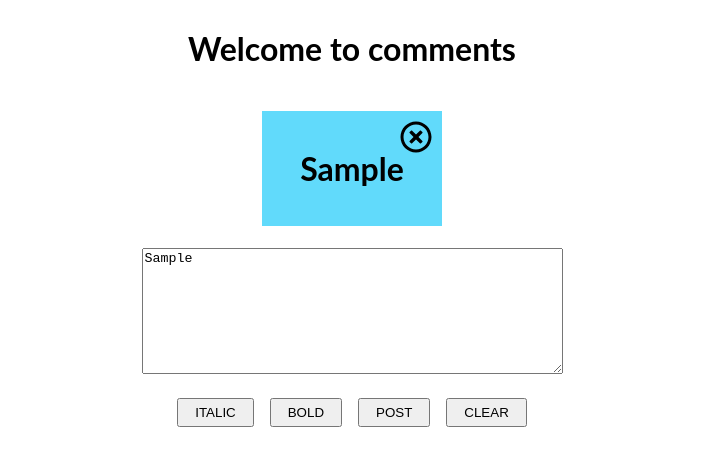
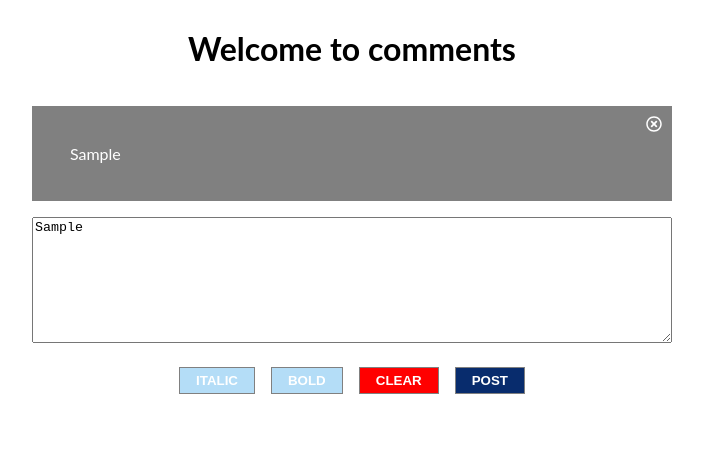
Before and after one commit to LAVIRASTOGI/InterviewQuest24April2022, a React (Create React App) app in the folder react/my_app/: page / in a window 1280 px wide. Both pictures are taken after typing "Sample" into the empty fields and a click on the button "POST". Shown: the top 466 px of the page, without its empty margins (288-991 px from the left). Built offline with nearby package versions, Linux system fonts and the light colour scheme.

Commit message:
Interview question

```diff
--- a/react/my_app/src/App.css
+++ b/react/my_app/src/App.css
@@ -46,8 +46,10 @@
   align-items: center;
 }
 .header{
-  background-color: #61dafb;
+  background-color: #808080;
+  color: #ffff;
   padding: 3%;
+   width:  40rem;
   position: relative;
 }
 .header span{
@@ -55,15 +57,22 @@
   top: 10px;
   right: 10px
 }
+.textAreaStyle{
+  width:  40rem;
+  overflow-wrap: break-word;
+}
 .buttons{
 display: flex;
 margin-top: 1rem;
-
-
+width:  40rem;
+justify-content: center;
 }
 .buttonstyle{
   margin: 0.5rem;
   padding: 5px 1rem;
+  color: #ffff;
+  font-weight: bold;
+  border: 1px solid gray;
 }
 .boldVal{
   font-weight: bold;
@@ -71,3 +80,12 @@ margin-top: 1rem;
 .italicVal{
   font-style: italic;
 }
+.buttonstyle1{
+  background-color: #b4ddf7;
+}
+.buttonstyle4{
+  background-color: red;
+}
+.buttonstyle3{
+  background-color: #082c6d;
+}
--- a/react/my_app/src/AppInterview1.js
+++ b/react/my_app/src/AppInterview1.js
@@ -25,30 +25,30 @@ const AppInterview1 = () => {
     }
 
     const addClassNamehandler=()=>{
-        let classnamesVal=''
+        let classnamesVal='textAreaStyle'
         if(italicHandler&&boldHandler){
-            classnamesVal ='boldVal italicVal'
+            classnamesVal ='textAreaStyle boldVal italicVal'
         }else  if(boldHandler){
-            classnamesVal ='boldVal'
+            classnamesVal ='textAreaStyle boldVal'
         } else if(italicHandler){
-            classnamesVal ='italicVal'
+            classnamesVal ='textAreaStyle italicVal'
         }else{
-            classnamesVal=''
+            classnamesVal='textAreaStyle'
         }
         return classnamesVal
     }
 
     return (<div className='container'>
         <h1>Welcome to comments</h1>
-        {hidePost?'':<h1 className='header'>{postval}<span onClick={hideHandler}><FaRegTimesCircle /></span></h1>}
+        {hidePost?'':<p className='header'>{postval}<span onClick={hideHandler}><FaRegTimesCircle /></span></p>}
 
         <textarea placeholder='Enter text' value={textVal} cols="50" rows="8"  className={addClassNamehandler()}
         onChange={(e) => setTextVal(e.target.value)}></textarea>
         <div className='buttons'>
-            <button className='buttonstyle' onClick={()=>setitalicHandler((val)=>!val)}>ITALIC</button>
-            <button className='buttonstyle' onClick={()=>setBoldHandler((val)=>!val)}>BOLD</button>
-            <button className='buttonstyle' onClick={postCommentHandler}>POST</button>
-            <button className='buttonstyle' onClick={clearCommentHandler}>CLEAR</button>
+            <button className='buttonstyle buttonstyle1' onClick={()=>setitalicHandler((val)=>!val)}>ITALIC</button>
+            <button className='buttonstyle buttonstyle1' onClick={()=>setBoldHandler((val)=>!val)}>BOLD</button>
+            <button className='buttonstyle buttonstyle4' onClick={clearCommentHandler}>CLEAR</button>
+            <button className='buttonstyle buttonstyle3' onClick={postCommentHandler}>POST</button>
         </div>
     </div>)
 }
```
